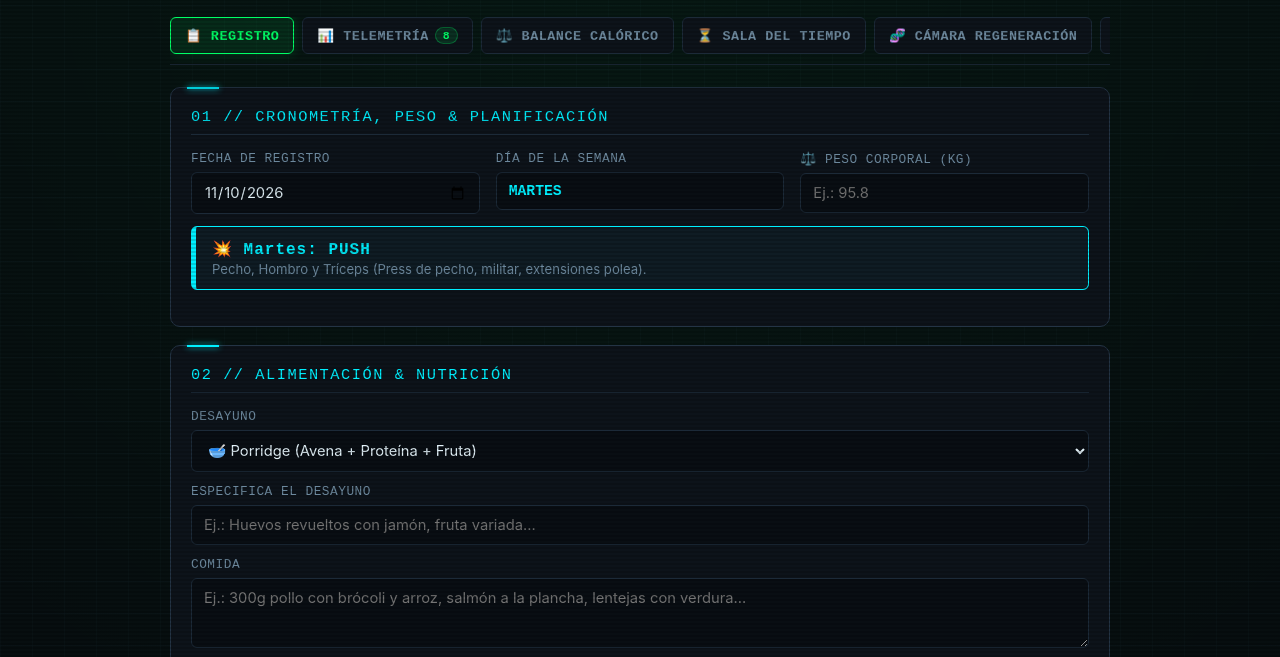
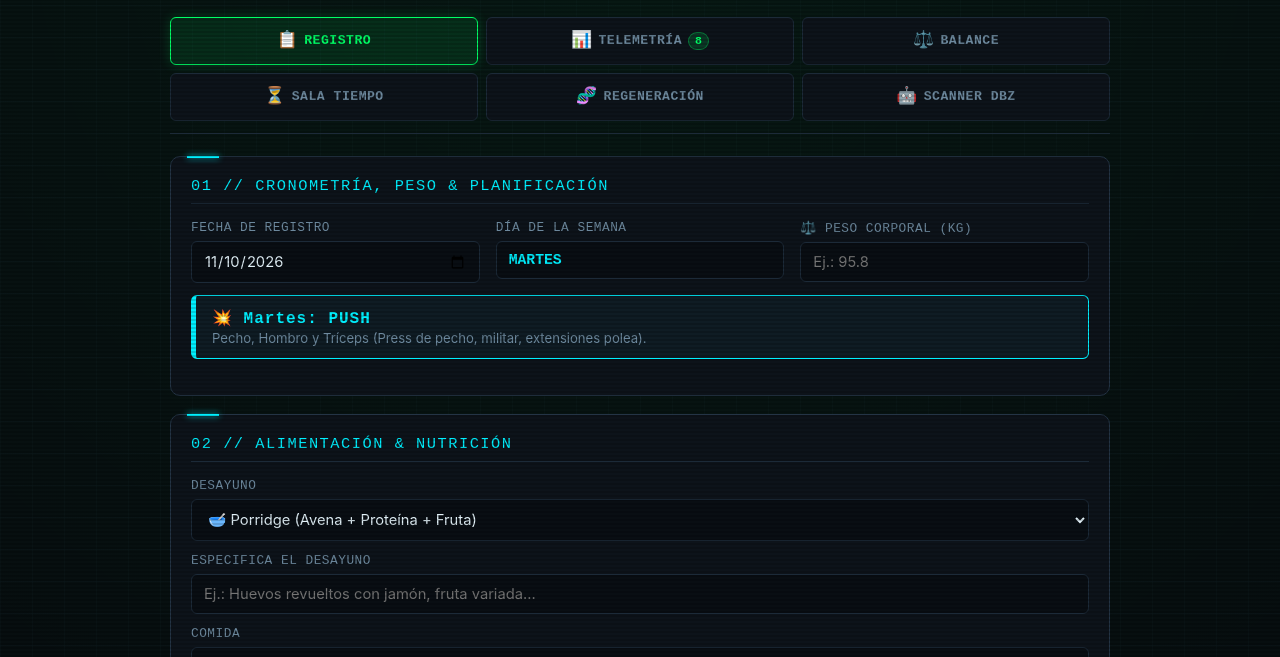
Before and after one commit to celticmoon17-alt/scouter-dbz, a plain HTML site: page index.html in a window 1280 px wide. Shown: the part 123-780 px from the top of the page. Drawn offline with Linux system fonts and the light colour scheme.

Commit message:
style: cuadricula 3x2 de botones de navegacion sin scroll

```diff
--- a/index.html
+++ b/index.html
@@ -113,48 +113,43 @@
 
     /* Tabs */
     .tabs {
-      display: flex;
+      display: grid;
+      grid-template-columns: repeat(3, 1fr);
       gap: 8px;
       margin-bottom: 22px;
       border-bottom: 1px solid var(--line);
-      padding-bottom: 10px;
-      overflow-x: auto;
-      scrollbar-width: thin;
-      -webkit-overflow-scrolling: touch;
-      white-space: nowrap;
-    }
-    .tabs::-webkit-scrollbar {
-      height: 4px;
-    }
-    .tabs::-webkit-scrollbar-thumb {
-      background: var(--line);
-      border-radius: 4px;
+      padding-bottom: 12px;
     }
     .tab-btn {
       font-family: var(--mono);
       background: var(--panel);
       color: var(--muted);
       border: 1px solid var(--line);
-      padding: 9px 14px;
+      padding: 10px 8px;
       border-radius: 6px;
-      font-size: 0.84rem;
+      font-size: 0.82rem;
       font-weight: 700;
       cursor: pointer;
-      display: inline-flex;
+      display: flex;
       align-items: center;
+      justify-content: center;
       gap: 6px;
       letter-spacing: 0.5px;
       text-transform: uppercase;
-      white-space: nowrap;
-      flex-shrink: 0;
+      text-align: center;
+      line-height: 1.2;
       transition: all 0.15s ease;
+      min-height: 48px;
+    }
+    .tab-icon {
+      font-size: 1.05rem;
     }
     .tab-badge {
-      background: rgba(0, 255, 102, 0.12);
+      background: rgba(0, 255, 102, 0.15);
       color: var(--accent);
-      border: 1px solid rgba(0, 255, 102, 0.3);
-      padding: 1px 7px;
-      border-radius: 12px;
+      border: 1px solid rgba(0, 255, 102, 0.35);
+      padding: 1px 6px;
+      border-radius: 10px;
       font-size: 0.72rem;
       font-weight: 700;
       letter-spacing: 0;
@@ -169,6 +164,22 @@
       color: var(--accent);
       border-color: var(--accent);
       box-shadow: 0 0 12px var(--accent-dim);
+    }
+    @media (max-width: 600px) {
+      .tabs {
+        grid-template-columns: repeat(3, 1fr);
+        gap: 6px;
+      }
+      .tab-btn {
+        padding: 8px 4px;
+        font-size: 0.72rem;
+        flex-direction: column;
+        gap: 3px;
+        min-height: 52px;
+      }
+      .tab-icon {
+        font-size: 1.15rem;
+      }
     }
 
     /* Panels / Cards */
@@ -748,12 +759,24 @@
 
     <!-- NAVEGACIÓN -->
     <nav class="tabs">
-      <button type="button" class="tab-btn active" data-tab="tab-form">📋 Registro</button>
-      <button type="button" class="tab-btn" data-tab="tab-stats">📊 Telemetría <span class="tab-badge" id="tab-stat-count">0</span></button>
-      <button type="button" class="tab-btn" data-tab="tab-balance">⚖️ Balance Calórico</button>
-      <button type="button" class="tab-btn" data-tab="tab-time-chamber">⏳ Sala del Tiempo</button>
-      <button type="button" class="tab-btn" data-tab="tab-regen">🧬 Cámara Regeneración</button>
-      <button type="button" class="tab-btn" data-tab="tab-scouter">🤖 Scanner DBZ</button>
+      <button type="button" class="tab-btn active" data-tab="tab-form">
+        <span class="tab-icon">📋</span> <span>Registro</span>
+      </button>
+      <button type="button" class="tab-btn" data-tab="tab-stats">
+        <span class="tab-icon">📊</span> <span>Telemetría</span> <span class="tab-badge" id="tab-stat-count">0</span>
+      </button>
+      <button type="button" class="tab-btn" data-tab="tab-balance">
+        <span class="tab-icon">⚖️</span> <span>Balance</span>
+      </button>
+      <button type="button" class="tab-btn" data-tab="tab-time-chamber">
+        <span class="tab-icon">⏳</span> <span>Sala Tiempo</span>
+      </button>
+      <button type="button" class="tab-btn" data-tab="tab-regen">
+        <span class="tab-icon">🧬</span> <span>Regeneración</span>
+      </button>
+      <button type="button" class="tab-btn" data-tab="tab-scouter">
+        <span class="tab-icon">🤖</span> <span>Scanner DBZ</span>
+      </button>
     </nav>
 
     <!-- PESTAÑA 1: FORMULARIO DIARIO -->
```
